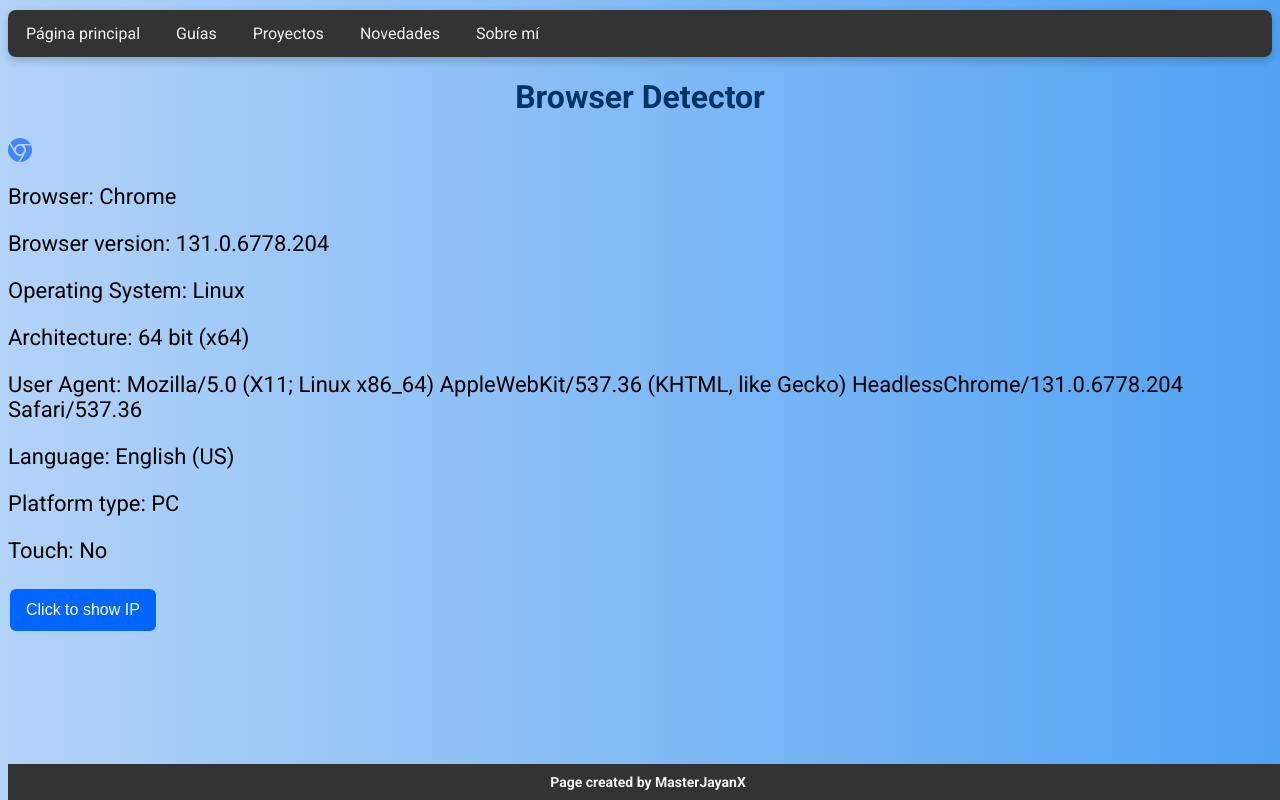
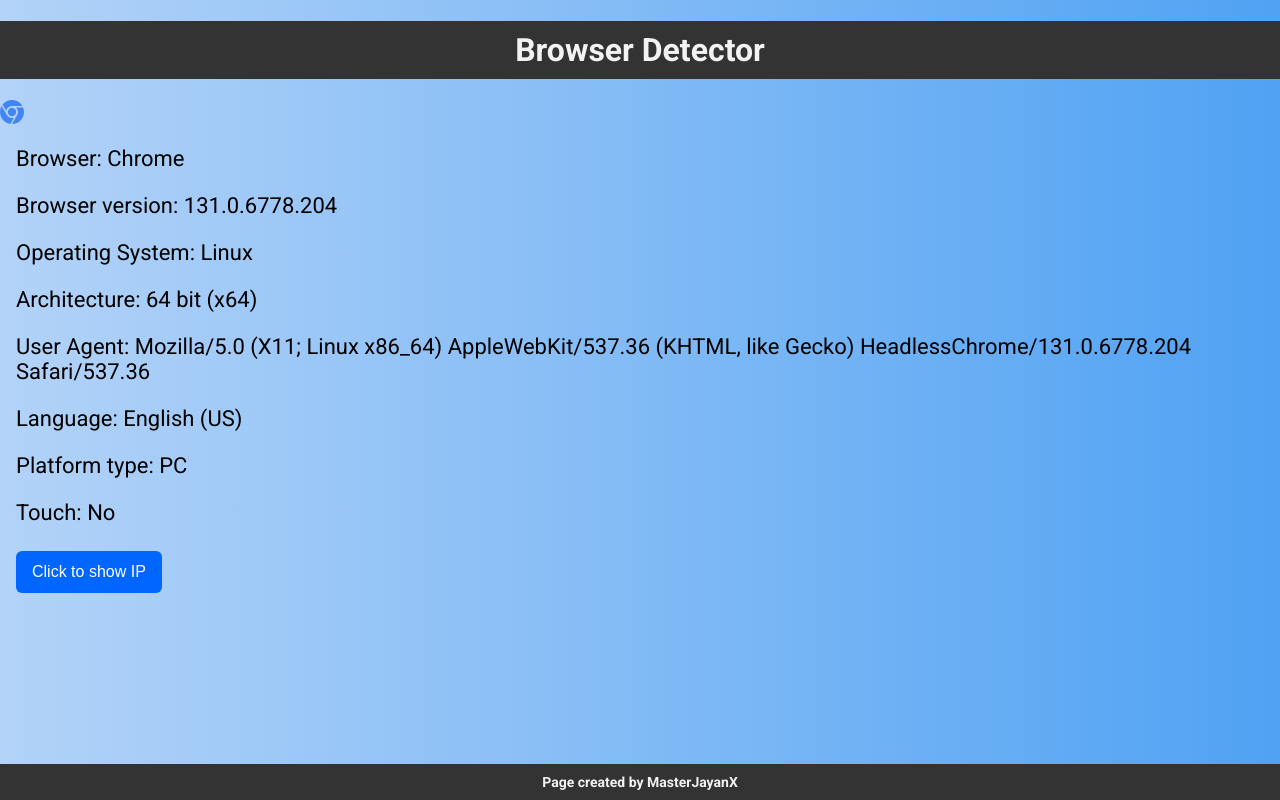
Before and after one commit to MasterJayanX/BrowserDetector, a plain HTML site: page index.html in a window 1280 px wide. Drawn offline with Linux system fonts and the light colour scheme.

Commit message:
ui tweaks

```diff
--- a/apariencia.css
+++ b/apariencia.css
@@ -1,15 +1,22 @@
 body {
     background: linear-gradient(to right, #b3d3f8, #50a2f3);
+    padding-top: 100px;
+    margin: 0;
 }
 h1 {
-    font-family: Roboto;
-    font-size: 32px;
-    color: #003366;
+    font-family: Roboto, sans-serif;
+    background-color: #333;
+    color: #f2f2f2;
     text-align: center;
+    padding: 10px 0;
+    position: fixed;
+    width: 100%;
+    top: 0;
 }
 p {
     font-family: Roboto, sans-serif;
     font-size: 22px;
+    margin-left: 16px;
 }
 h2 {
     font-family: Roboto;
@@ -34,33 +41,6 @@
 }
 tr {
     font-family: Roboto;
-}
-.topnav {
-    font-family: Roboto;
-    overflow: hidden;
-    background-color: #333;
-    border-radius: 8px;
-    box-shadow: 0 4px 8px 0 rgba(0, 0, 0, 0.2);
-    margin: 10px 0;
-}
-.topnav a {
-    float: left;
-    display: block;
-    color: #f2f2f2;
-    text-align: center;
-    padding: 10px 14px;
-    text-decoration: none;
-    transition: background-color 0.3s, color 0.3s;
-    border-radius: 8px;
-    margin: 4px;
-}
-.topnav a:hover {
-    background-color: #ddd;
-    color: black;
-}
-.topnav a.active {
-    background-color: #0066ff;
-    color: white;
 }
 
 i {
@@ -96,10 +76,6 @@
     p {
         font-size: 16px;
     }
-    .topnav a {
-        padding: 6px 8px;
-        font-size: 14px;
-    }
 }
 
 button {
@@ -112,6 +88,7 @@
     display: inline-block;
     font-size: 16px;
     margin: 4px 2px;
+    margin-left: 16px;
     cursor: pointer;
     border-radius: 6px;
 }
--- a/index.html
+++ b/index.html
@@ -9,14 +9,6 @@
 
 <link rel="stylesheet" href="apariencia.css">
 <script src="ua.js"></script>
-
-<div class="topnav">
-    <a href="https://masterjayanx.github.io" title="Mi página principal">Página principal</a>
-    <a href="https://masterjayanx.github.io/guias" title="Ver las guías">Guías</a>
-    <a href="https://masterjayanx.github.io/proyectos" title="Ver mis proyectos">Proyectos</a>
-    <a href="htpps://masterjayanx.github.io/novedades" title="Ver las novedades de la página">Novedades</a>
-    <a href="htps://masterjayanx.github.io/about" title="Sobre mí">Sobre mí</a>
-</div>
 
 <body>
     <h1 id="top"></h1>
--- a/ua.js
+++ b/ua.js
@@ -320,6 +320,9 @@
             else if(userAgent.includes("mac os x 10_14")) {
                 operatingSystem += " Mojave";
             }
+            else if(userAgent.includes("mac os x 10_13")) {
+                operatingSystem += " High Sierra";
+            }
             else if(userAgent.includes("iphone")) {
                 operatingSystem = "iOS";
                 var iOSVersionMatch = userAgent.match(/os (\d+_\d+)/);
@@ -331,6 +334,10 @@
             else if(userAgent.includes("ipad")) {
                 operatingSystem = "iPadOS";
                 var iPadOSVersionMatch = userAgent.match(/os (\d+_\d+)/);
+                var versionNum = userAgent.match(/os (\d+)/);
+                if (versionNum < 13) {
+                    operatingSystem = "iOS";
+                }
                 if (iPadOSVersionMatch && iPadOSVersionMatch[1]) {
                     operatingSystem += " " + iPadOSVersionMatch[1].replace("_", ".");
                 }
```
